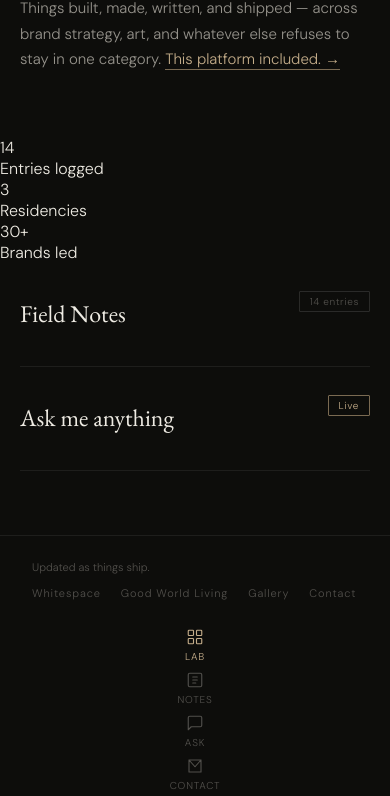
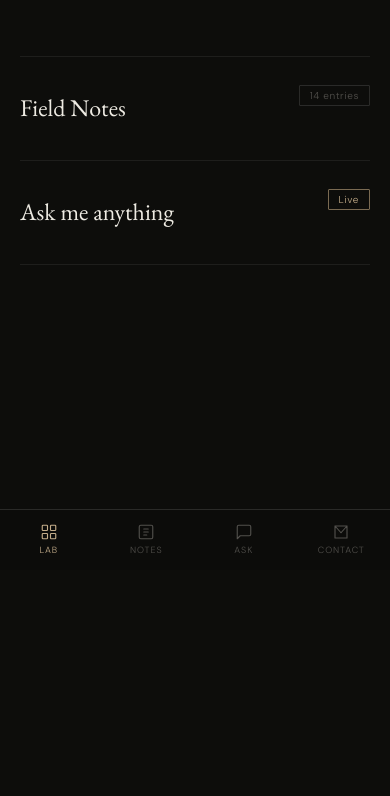
Before and after one commit to ivonneaaldaz-coder/ivonne-lab, a website: page index.html in a window 390 px wide. Shown: the part 274-1070 px from the top of the page. After the commit the page ends 844 px from the top, so only its background shows below. Drawn offline with nearby package versions, Linux system fonts and the light colour scheme.

Commit message:
Add files via upload

```diff
--- a/index.html
+++ b/index.html
@@ -26,47 +26,45 @@ html, body { height: 100%; background: var(--bg); }
 body { color: var(--text); font-family: var(--font-sans); font-weight: 300; -webkit-font-smoothing: antialiased; display: flex; flex-direction: column; min-height: 100vh; }
 a { color: inherit; text-decoration: none; }
 
-/* NAV */
+/* NAV — desktop only */
 .site-nav { display: flex; align-items: center; justify-content: space-between; padding: 1.25rem 2rem; border-bottom: 0.5px solid var(--border); position: sticky; top: 0; background: rgba(13,13,11,0.94); backdrop-filter: blur(12px); z-index: 100; }
 .nav-name { font-family: var(--font-serif); font-size: 17px; font-weight: 400; color: var(--text); }
 .nav-links { display: flex; align-items: center; gap: 1.75rem; }
 .nav-link { font-size: 12px; letter-spacing: 0.08em; color: var(--text3); transition: color 0.18s; }
 .nav-link:hover { color: var(--text2); }
+.nav-link.active { color: var(--accent); }
 .nav-cta { font-size: 11px; letter-spacing: 0.1em; text-transform: uppercase; color: var(--accent); border: 0.5px solid var(--accent2); padding: 5px 14px; border-radius: 1px; transition: all 0.18s; }
 .nav-cta:hover { background: rgba(196,173,138,0.08); }
+
+/* BOTTOM NAV — mobile only */
+.bottom-nav { display: none; }
 
 /* HERO */
 .hero { max-width: 680px; margin: 0 auto; padding: 4rem 1.5rem 2rem; width: 100%; }
 .hero-top { display: flex; align-items: flex-start; justify-content: space-between; margin-bottom: 2.5rem; }
 .hero-eyebrow { font-size: 10px; letter-spacing: 0.2em; text-transform: uppercase; color: var(--text3); }
 .hero-timestamp { font-size: 10px; letter-spacing: 0.08em; color: var(--text3); display: flex; align-items: center; gap: 6px; }
-.live-dot { width: 5px; height: 5px; border-radius: 50%; background: var(--accent); animation: blink 2.4s ease-in-out infinite; }
+.live-dot { width: 5px; height: 5px; border-radius: 50%; background: var(--accent); animation: blink 2.4s ease-in-out infinite; flex-shrink: 0; }
 @keyframes blink { 0%,100%{opacity:0.3;} 50%{opacity:1;} }
-
 .hero-title { font-family: var(--font-serif); font-size: 54px; font-weight: 400; color: var(--text); line-height: 1.0; letter-spacing: -0.5px; margin-bottom: 1rem; }
 .hero-title em { font-style: italic; color: var(--accent); }
-.hero-desc { font-size: 15px; color: var(--text2); line-height: 1.7; max-width: 440px; margin-bottom: 2.5rem; }
+.hero-desc { font-size: 15px; color: var(--text2); line-height: 1.7; max-width: 480px; margin-bottom: 3rem; }
 .hero-link { color: var(--accent); border-bottom: 0.5px solid var(--accent2); transition: border-color 0.18s; }
 .hero-link:hover { border-color: var(--accent); }
-
 
 /* CONTENT */
 .content { max-width: 680px; margin: 0 auto; padding: 0 1.5rem 6rem; width: 100%; flex: 1; }
 
-.section { margin-bottom: 0; }
-
-
-.item { display: grid; grid-template-columns: 1fr auto; gap: 1rem; padding: 1.75rem 0; border-bottom: 0.5px solid var(--border); align-items: center; text-decoration: none; color: inherit; position: relative; transition: all 0.2s; }
+.item { display: grid; grid-template-columns: 1fr auto; gap: 1rem; padding: 1.75rem 0; border-bottom: 0.5px solid var(--border); align-items: center; text-decoration: none; color: inherit; position: relative; transition: padding-left 0.2s; }
+.item:first-child { border-top: 0.5px solid var(--border); }
 .item::before { content: ''; position: absolute; left: -1.5rem; top: 0; bottom: 0; width: 1.5px; background: var(--accent); opacity: 0; transition: opacity 0.2s; }
 .item:hover::before { opacity: 1; }
 .item:hover .item-title { color: var(--accent); }
 .item:hover .item-arrow { opacity: 1; transform: translateX(0); }
 .item:hover { padding-left: 0.5rem; }
-
 .item-left { display: flex; flex-direction: column; gap: 6px; }
 .item-title { font-family: var(--font-serif); font-size: 24px; font-weight: 400; color: var(--text); line-height: 1.2; transition: color 0.18s; }
 .item-desc { font-size: 13px; color: var(--text2); line-height: 1.6; max-width: 460px; }
-
 .item-right { display: flex; flex-direction: column; align-items: flex-end; gap: 8px; }
 .item-badge { font-size: 10px; color: var(--text3); white-space: nowrap; letter-spacing: 0.06em; border: 0.5px solid var(--border2); padding: 3px 10px; border-radius: 1px; }
 .item-badge.live { color: var(--accent); border-color: var(--accent2); }
@@ -79,28 +77,29 @@ a { color: inherit; text-decoration: none; }
 .footer-link { font-size: 11px; letter-spacing: 0.08em; color: var(--text3); transition: color 0.18s; }
 .footer-link:hover { color: var(--text2); }
 
-
-  .hero { padding: 2.5rem 1.25rem 1.5rem; }
-  .hero-title { font-size: 38px; }
-  .stats { grid-template-columns: repeat(2, 1fr); }
-  .content { padding: 0 1.25rem 4rem; }
-  .item-desc { display: none; }
-  .item::before { display: none; }
-  .item:hover { padding-left: 0; }
+/* MOBILE */
+@media (max-width: 520px) {
+  .site-nav { display: none; }
+  .bottom-nav {
+    display: flex;
+    flex-direction: row;
+    position: fixed;
+    bottom: 0; left: 0; right: 0;
+    background: rgba(13,13,11,0.96);
+    backdrop-filter: blur(12px);
+    border-top: 0.5px solid var(--border2);
+    z-index: 200;
+    padding: 0.6rem 0 calc(0.6rem + env(safe-area-inset-bottom));
   }
-
-
-  body { padding-bottom: 80px; }
-}
-@media (min-width: 521px) { .bottom-nav { display: none; } }
   .bottom-nav a {
     flex: 1;
     display: flex;
     flex-direction: column;
     align-items: center;
-  gap: 4px;
-  font-size: 10px;
-  letter-spacing: 0.08em;
+    gap: 3px;
+    font-family: var(--font-sans);
+    font-size: 9px;
+    letter-spacing: 0.1em;
     text-transform: uppercase;
     color: var(--text3);
     text-decoration: none;
@@ -108,8 +107,16 @@ a { color: inherit; text-decoration: none; }
     padding: 4px 0;
   }
   .bottom-nav a.active { color: var(--accent); }
-.bottom-nav a:hover { color: var(--text2); }
   .bottom-nav svg { width: 18px; height: 18px; stroke: currentColor; fill: none; stroke-width: 1.5; stroke-linecap: round; stroke-linejoin: round; }
+  body { padding-bottom: 72px; }
+  .hero { padding: 2.5rem 1.25rem 1.5rem; }
+  .hero-title { font-size: 36px; }
+  .content { padding: 0 1.25rem 2rem; }
+  .item-desc { display: none; }
+  .item::before { display: none; }
+  .item:hover { padding-left: 0; }
+  .site-footer { display: none; }
+}
 </style>
 </head>
 <body>
@@ -132,36 +139,18 @@ a { color: inherit; text-decoration: none; }
   <h1 class="hero-title">Ivonne Aldaz<br>— <em>Lab.</em></h1>
   <p class="hero-desc">Things built, made, written, and shipped — across brand strategy, art, and whatever else refuses to stay in one category. <a href="/entry" class="hero-link">This platform included. →</a></p>
 </div>
-    <div class="stat">
-      <div class="stat-num" id="entry-count">14</div>
-      <div class="stat-label">Entries logged</div>
-    </div>
-    <div class="stat">
-      <div class="stat-num">3</div>
-      <div class="stat-label">Residencies</div>
-    </div>
-    <div class="stat">
-      <div class="stat-num">30+</div>
-      <div class="stat-label">Brands led</div>
-    </div>
-  </div>
-</div>
 
 <div class="content">
-  <div class="section">
   <a class="item" href="/field-notes">
     <div class="item-left">
       <div class="item-title">Field Notes</div>
       <div class="item-desc">Every project, residency, exhibition, talk, and report — logged in one place.</div>
     </div>
     <div class="item-right">
-        <span class="item-badge" id="notes-badge">14 entries</span>
+      <span class="item-badge">14 entries</span>
       <span class="item-arrow">↗</span>
     </div>
   </a>
-  </div>
-
-  <div class="section">
   <a class="item" href="/ask">
     <div class="item-left">
       <div class="item-title">Ask me anything</div>
@@ -173,7 +162,6 @@ a { color: inherit; text-decoration: none; }
     </div>
   </a>
 </div>
-</div>
 
 <footer class="site-footer">
   <span class="footer-note">Updated as things ship.</span>
@@ -184,13 +172,6 @@ a { color: inherit; text-decoration: none; }
     <a class="footer-link" href="mailto:hello@ivonnealdaz.com">Contact</a>
   </div>
 </footer>
-
-<script>
-// Set timestamp
-const now = new Date()
-const months = ['Jan','Feb','Mar','Apr','May','Jun','Jul','Aug','Sep','Oct','Nov','Dec']
-document.getElementById('timestamp').textContent = 'Updated ' + months[now.getMonth()] + ' ' + now.getFullYear()
-</script>
 
 <nav class="bottom-nav">
   <a href="/" class="active">
@@ -210,5 +191,11 @@ document.getElementById('timestamp').textContent = 'Updated ' + months[now.getMo
     Contact
   </a>
 </nav>
+
+<script>
+const now = new Date()
+const months = ['Jan','Feb','Mar','Apr','May','Jun','Jul','Aug','Sep','Oct','Nov','Dec']
+document.getElementById('timestamp').textContent = 'Updated ' + months[now.getMonth()] + ' ' + now.getFullYear()
+</script>
 </body>
 </html>
```
Also changed, not shown: ask.html (+24 -6 lines), entry.html (+25 -7 lines), field-notes.html (+24 -6 lines). Lines whose indentation alone changed are shown as unchanged.
